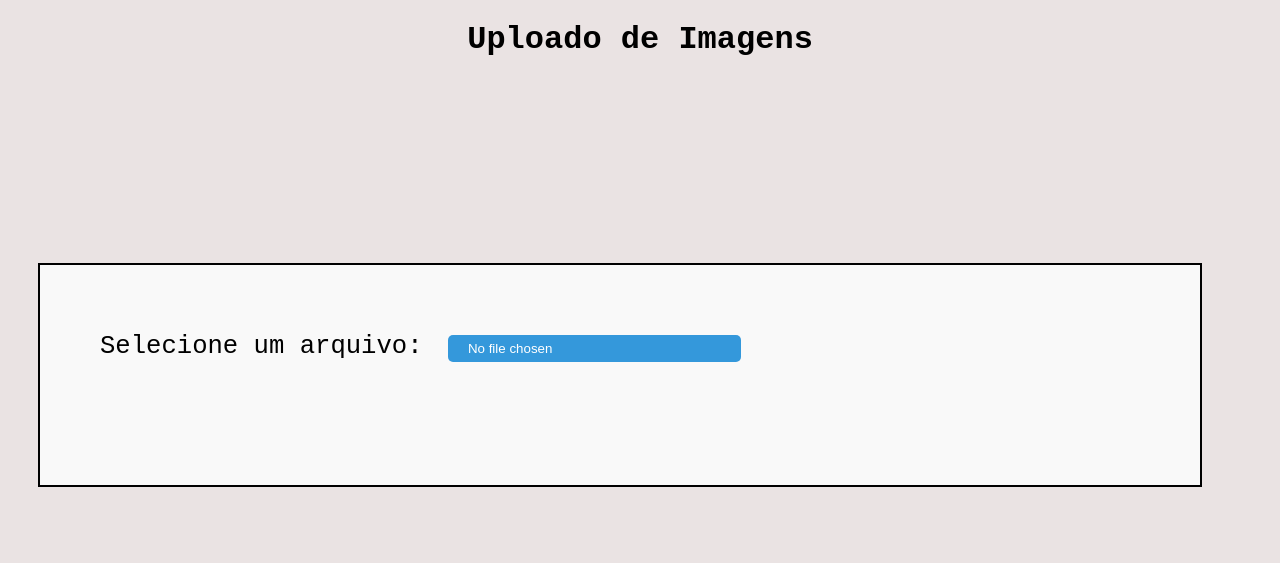
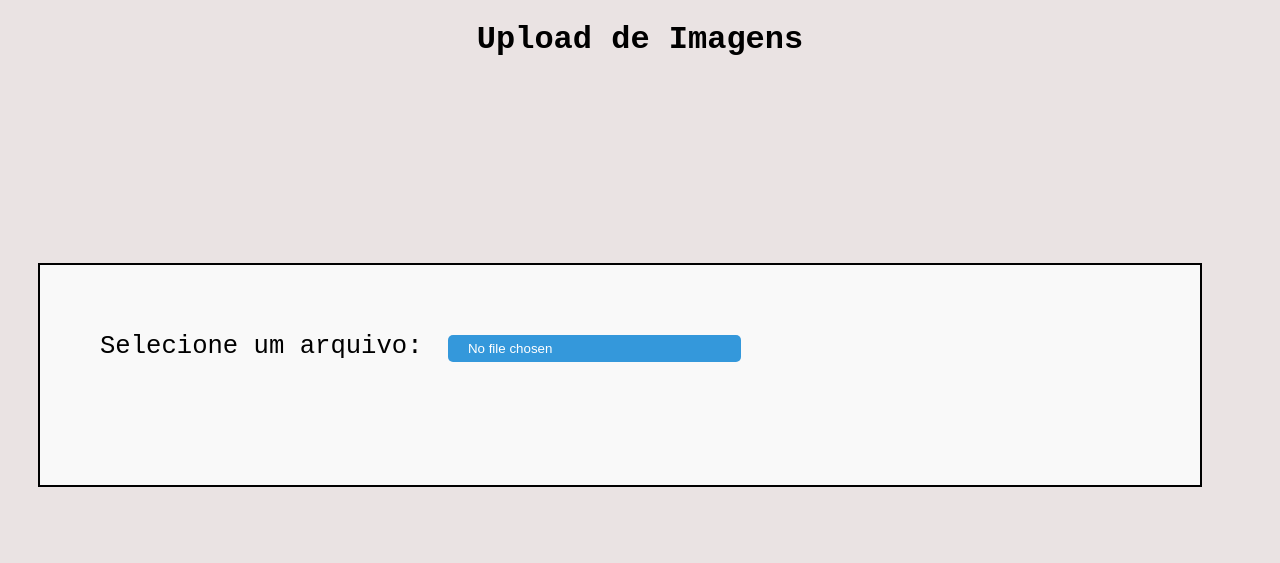
Before and after one commit to Anselmo17/upload-files, a plain HTML site: page index.html in a window 1280 px wide. Drawn offline with Linux system fonts and the light colour scheme.

Commit message:
FEAT:Corrigindo titulo da pagina

```diff
--- a/index.html
+++ b/index.html
@@ -10,7 +10,7 @@
 
 <body>
 
-    <h1>Uploado de Imagens</h1>
+    <h1>Upload de Imagens</h1>
 
 
     <section class="container-main">
```
